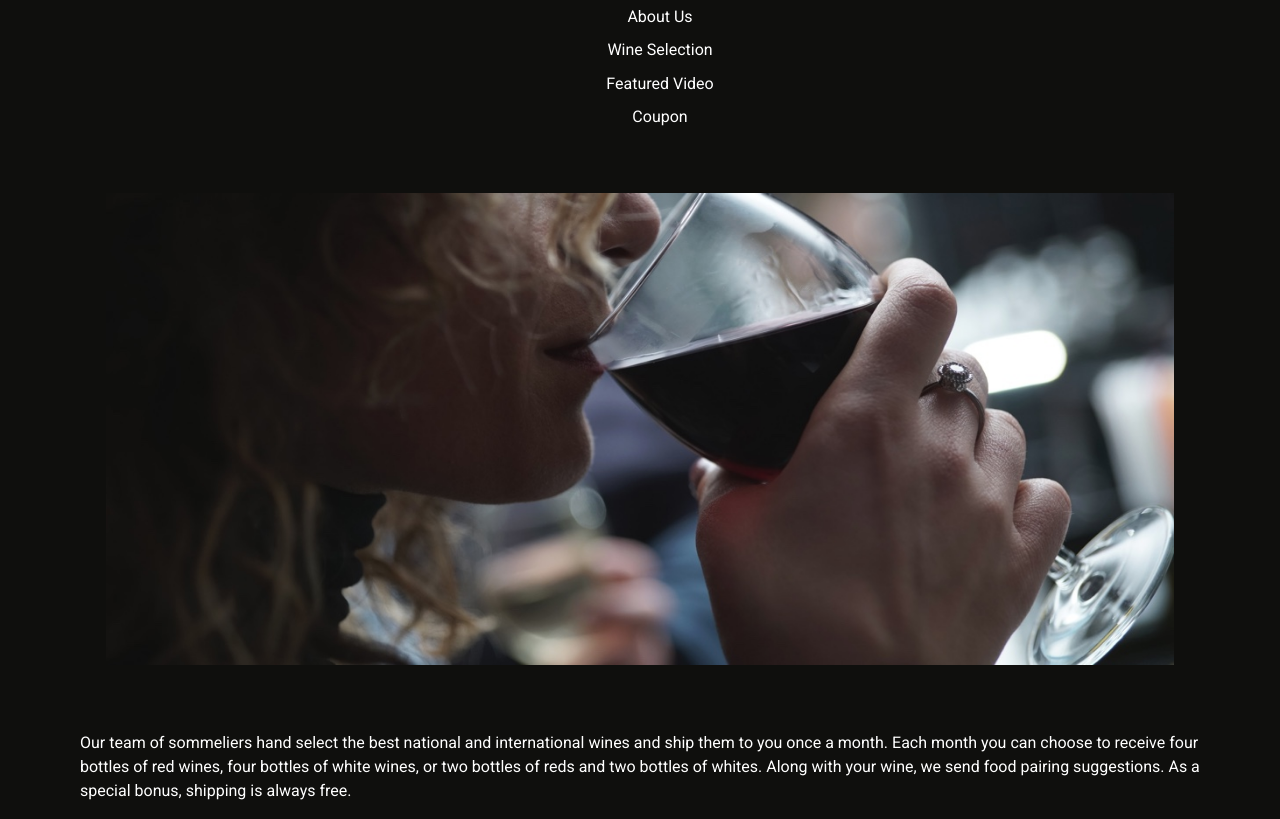
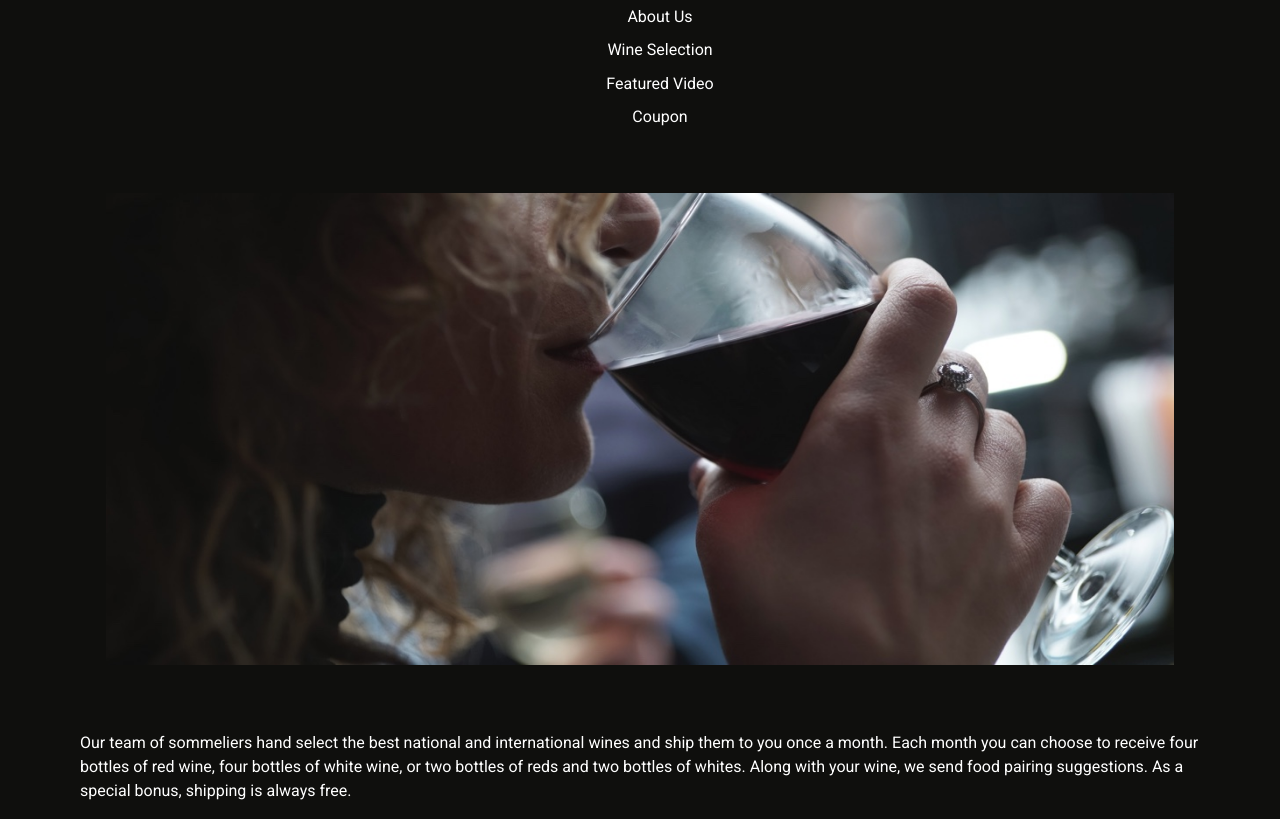
Before and after one commit to RebeccaMooneyham/simply-wine, a plain HTML site: page index.html in a window 1280 px wide. Shown: the part 146-965 px from the top of the page. Drawn offline with Linux system fonts and the light colour scheme.

Commit message:
Updated README

```diff
--- a/index.html
+++ b/index.html
@@ -24,7 +24,7 @@
         <img src="images/banner-img-desktopHD.jpg" alt="woman drinking glass of red wine">
       </div>
     <section id="about">
-      <p>Our team of sommeliers hand select the best national and international wines and ship them to you once a month. Each month you can choose to receive four bottles of red wines, four bottles of white wines, or two bottles of reds and two bottles of whites. Along with your wine, we send food pairing suggestions. As a special bonus, shipping is always free.</p>
+      <p>Our team of sommeliers hand select the best national and international wines and ship them to you once a month. Each month you can choose to receive four bottles of red wine, four bottles of white wine, or two bottles of reds and two bottles of whites. Along with your wine, we send food pairing suggestions. As a special bonus, shipping is always free.</p>
     </section>
     <section id="wine">
       <div class="reds"></div>
```
Also changed, not shown: 1 other file.
